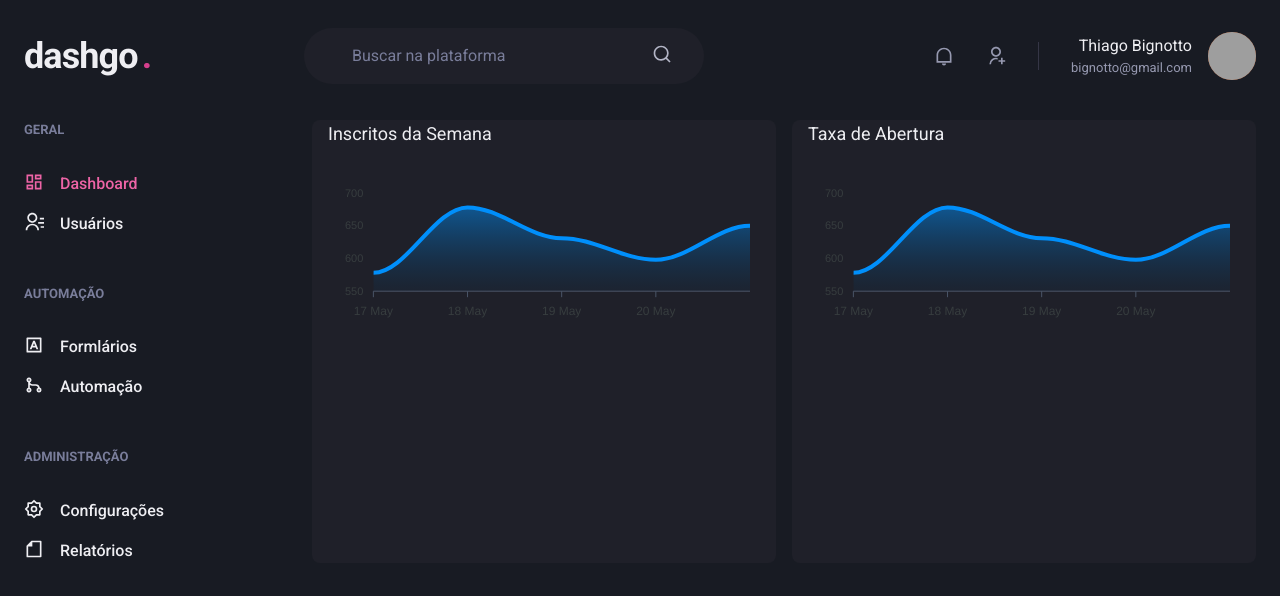
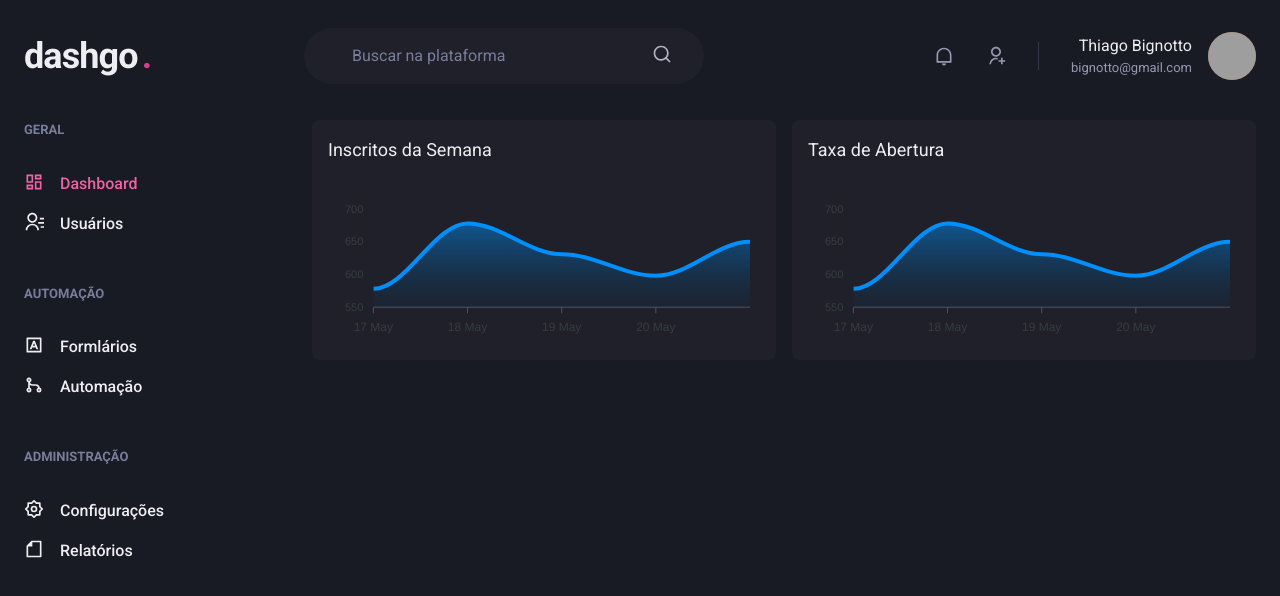
Before and after one commit to Bignotto/ignite-react-next-dashgo, a Next.js app: page /dashboard in a window 1280 px wide. Shown: the top 596 px of the page. Built offline with nearby package versions, Linux system fonts and the light colour scheme; grey boxes are pictures that could not be loaded.

Commit message:
fix dashboard chart height

```diff
--- a/src/pages/dashboard.tsx
+++ b/src/pages/dashboard.tsx
@@ -61,13 +61,13 @@ export default function Dashboard() {
         <Sidebar />
 
         <SimpleGrid flex="1" gap="4" minChildWidth="320px" align="flex-start">
-          <Box px={["2", "4"]} bg="gray.800" borderRadius={8}>
+          <Box p="4" bg="gray.800" borderRadius={8} maxH={240}>
             <Text fontSize="lg" mb="4">
               Inscritos da Semana
             </Text>
             <Chart options={options} series={series} type="area" height={160} />
           </Box>
-          <Box px={["2", "4"]} bg="gray.800" borderRadius={8}>
+          <Box p="4" bg="gray.800" borderRadius={8} maxH={240}>
             <Text fontSize="lg" mb="4">
               Taxa de Abertura
             </Text>
```
